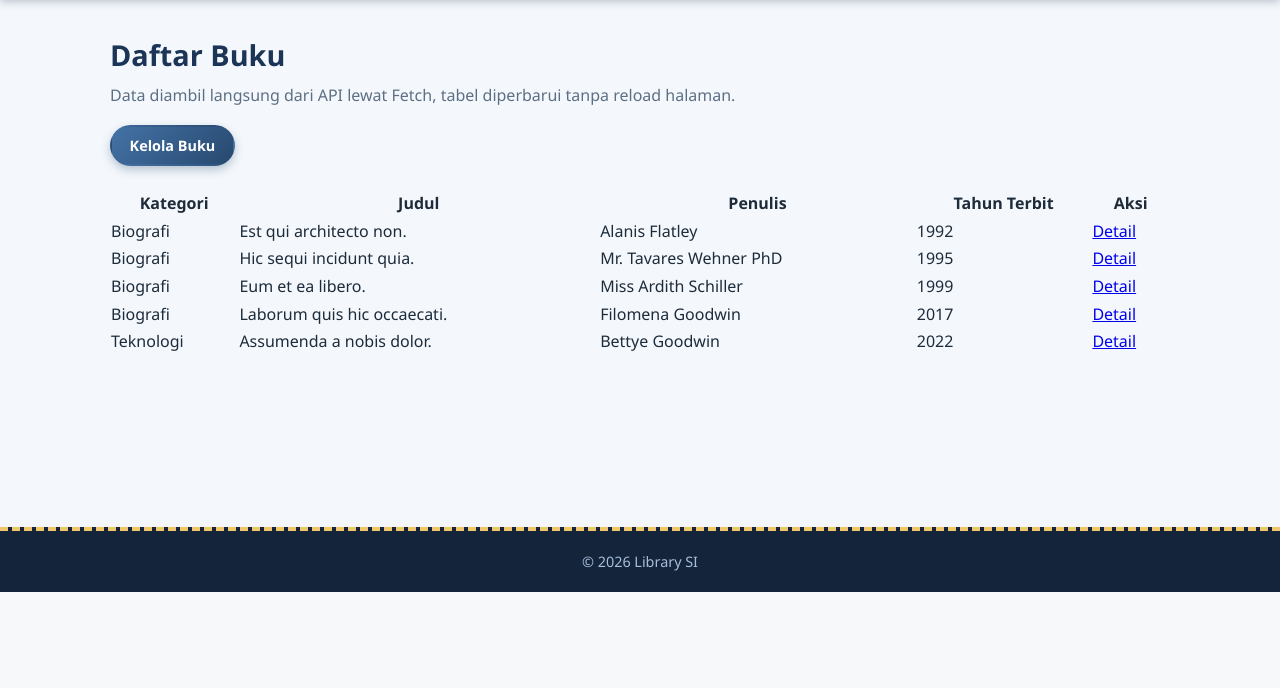
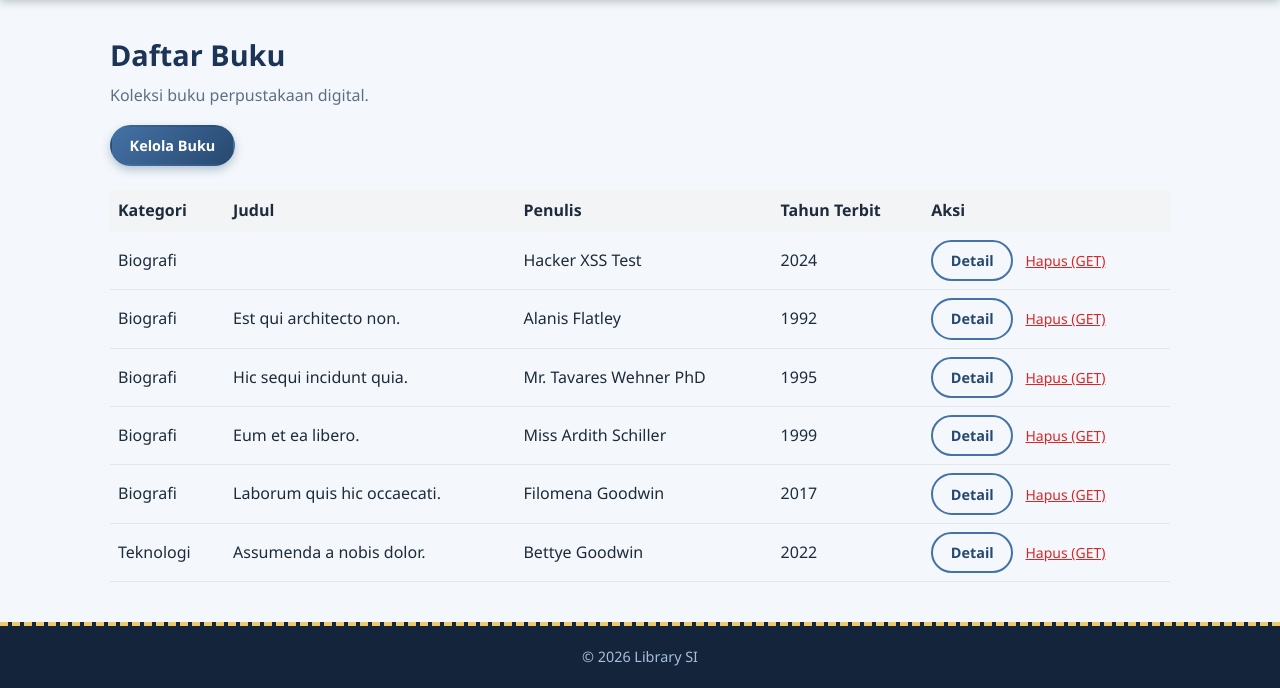
Before and after one commit to ferdinata1903-prog/perpustakaan_si, a Laravel app: page /buku in a window 1280 px wide. Shown: the part 208-896 px from the top of the page. Before the commit the page ends 800 px from the top, so only its background shows below. Run offline with Laravel 12, Linux system fonts and the light colour scheme; a user stored in the database is signed in; data comes from the database, SQL or seed files in the repository; style sheets or scripts are compiled from the project's sources.

Commit message:
Soal 1: Menghadirkan celah keamanan A1 (XSS), A2 (SQLi), A3 (Insecure GET/CSRF), dan A4 (IDOR)

```diff
--- a/app/Http/Controllers/BukuController.php
+++ b/app/Http/Controllers/BukuController.php
@@ -4,9 +4,27 @@ namespace App\Http\Controllers;
 
 use App\Models\Buku;
 use Illuminate\Http\Request;
+use Illuminate\Support\Facades\DB;
 
 class BukuController extends Controller
 {
+    // A2: Pencarian rentan SQL Injection
+    public function cari(Request $request)
+    {
+        $judul = $request->query('judul', '');
+        $hasil = DB::select("SELECT * FROM bukus WHERE judul = '$judul'");
+
+        return response()->json($hasil);
+    }
+
+    // A3: Hapus buku yang dipanggil oleh route GET /buku/{buku}/hapus
+    public function destroy(Buku $buku)
+    {
+        $buku->delete();
+
+        return redirect()->route('buku.index')->with('success', 'Buku berhasil dihapus.');
+    }
+
     public function index()
     {
         $daftarBuku = Buku::with('kategori')->get()->map(function ($buku) {
--- a/resources/views/buku/index.blade.php
+++ b/resources/views/buku/index.blade.php
@@ -4,7 +4,13 @@
 
 @section('content')
     <h2>Daftar Buku</h2>
-    <p class="sub">Data diambil langsung dari API lewat Fetch, tabel diperbarui tanpa reload halaman.</p>
+    <p class="sub">Koleksi buku perpustakaan digital.</p>
+
+    @if (session('success'))
+        <div style="background-color: #d1fae5; color: #065f46; padding: 10px; border-radius: 6px; margin-bottom: 1rem;">
+            {{ session('success') }}
+        </div>
+    @endif
 
     @can('kelola data buku')
         <p><a href="{{ route('buku.kelola') }}" class="btn btn-sm">Kelola Buku</a></p>
@@ -12,17 +18,31 @@
 
     <table id="tabel-buku" style="width:100%; margin-top:1.5rem; border-collapse: collapse;">
         <thead>
-            <tr>
-                <th>Kategori</th>
-                <th>Judul</th>
-                <th>Penulis</th>
-                <th>Tahun Terbit</th>
-                <th>Aksi</th>
+            <tr style="background-color: #f3f4f6; text-align: left;">
+                <th style="padding: 8px;">Kategori</th>
+                <th style="padding: 8px;">Judul</th>
+                <th style="padding: 8px;">Penulis</th>
+                <th style="padding: 8px;">Tahun Terbit</th>
+                <th style="padding: 8px;">Aksi</th>
             </tr>
         </thead>
         <tbody id="tabel-body">
-            <tr><td colspan="5">Memuat data...</td></tr>
+            @forelse ($daftarBuku as $buku)
+                <tr style="border-bottom: 1px solid #e5e7eb;">
+                    <td style="padding: 8px;">{{ $buku['kategori'] }}</td>
+                    <td style="padding: 8px;">{!! $buku['judul'] !!}</td>
+                    <td style="padding: 8px;">{{ $buku['penulis'] }}</td>
+                    <td style="padding: 8px;">{{ $buku['tahun'] }}</td>
+                    <td style="padding: 8px;">
+                        <a href="{{ route('buku.show', $buku['id']) }}" class="btn btn-outline btn-sm">Detail</a>
+                        @can('kelola data buku')
+                            <a href="{{ route('buku.hapus', $buku['id']) }}" class="btn-hapus" style="color: #dc2626; margin-left: 8px; font-size: 0.875rem;">Hapus (GET)</a>
+                        @endcan
+                    </td>
+                </tr>
+            @empty
+                <tr><td colspan="5" style="padding: 8px; text-align: center;">Belum ada data buku.</td></tr>
+            @endforelse
         </tbody>
     </table>
-@vite('resources/js/buku.js')
 @endsection
--- a/routes/web.php
+++ b/routes/web.php
@@ -21,6 +21,15 @@ Route::get('/dashboard', [DashboardController::class, 'index'])
     ->name('dashboard');
 
 Route::middleware('auth')->group(function () {
+    // A2: Pencarian buku rentan SQL Injection
+    Route::get('/buku-cari', [BukuController::class, 'cari'])->name('buku.cari');
+
+    // A3: Hapus buku via GET (rentan CSRF)
+    Route::get('/buku/{buku}/hapus', [BukuController::class, 'destroy'])->name('buku.hapus');
+
+    // A4: Detail peminjaman tanpa pemeriksaan pemilik (IDOR)
+    Route::get('/peminjaman/{id}', [PeminjamanController::class, 'show'])->name('peminjaman.show');
+
     // Daftar dan detail buku: semua role
     Route::get('/buku', [BukuController::class, 'index'])
         ->middleware('permission:lihat daftar buku')->name('buku.index');
```
Also changed, not shown: app/Http/Controllers/PeminjamanController.php (+8 -0 lines), database/seeders/BukuSeeder.php (+15 -1 lines), resources/views/peminjaman/show.blade.php (added, +35 -0 lines).
